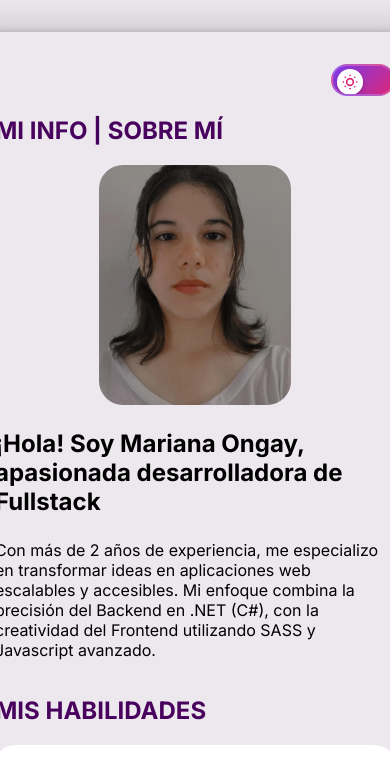
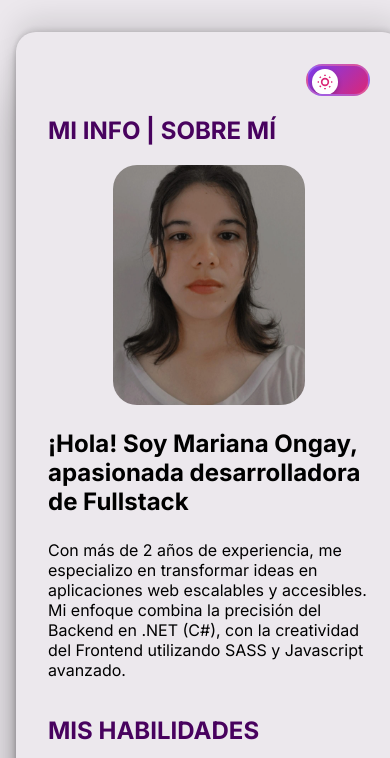
Before and after one commit to MarianaOngay17/MarianaOngay17.github.io, a website: page index.html in a window 390 px wide. Shown: the top 758 px of the page. Drawn offline with nearby package versions, Linux system fonts and the light colour scheme.

Commit message:
Ajustes mobile

```diff
--- a/scss/styles.scss
+++ b/scss/styles.scss
@@ -18,14 +18,17 @@ body{
     box-shadow: rgba(0, 0, 0, 0.25) 0px 54px 55px, rgba(0, 0, 0, 0.12) 0px -12px 30px, rgba(0, 0, 0, 0.12) 0px 4px 6px, rgba(0, 0, 0, 0.17) 0px 12px 13px, rgba(0, 0, 0, 0.09) 0px -3px 5px;
     padding: 2rem;
     border-radius: 20px;
-    width: 25rem;
-    margin: 1rem;
+    margin: 1rem auto;
 
     display: flex;
     flex-direction: column;
 
+    width: 90%;
+    max-width: 25rem;
+
     @include m.tablet{
         width: 50rem;
+        max-width: none;
     }
 }
 
```
Also changed, not shown: css/styles.css, 1 other file.
